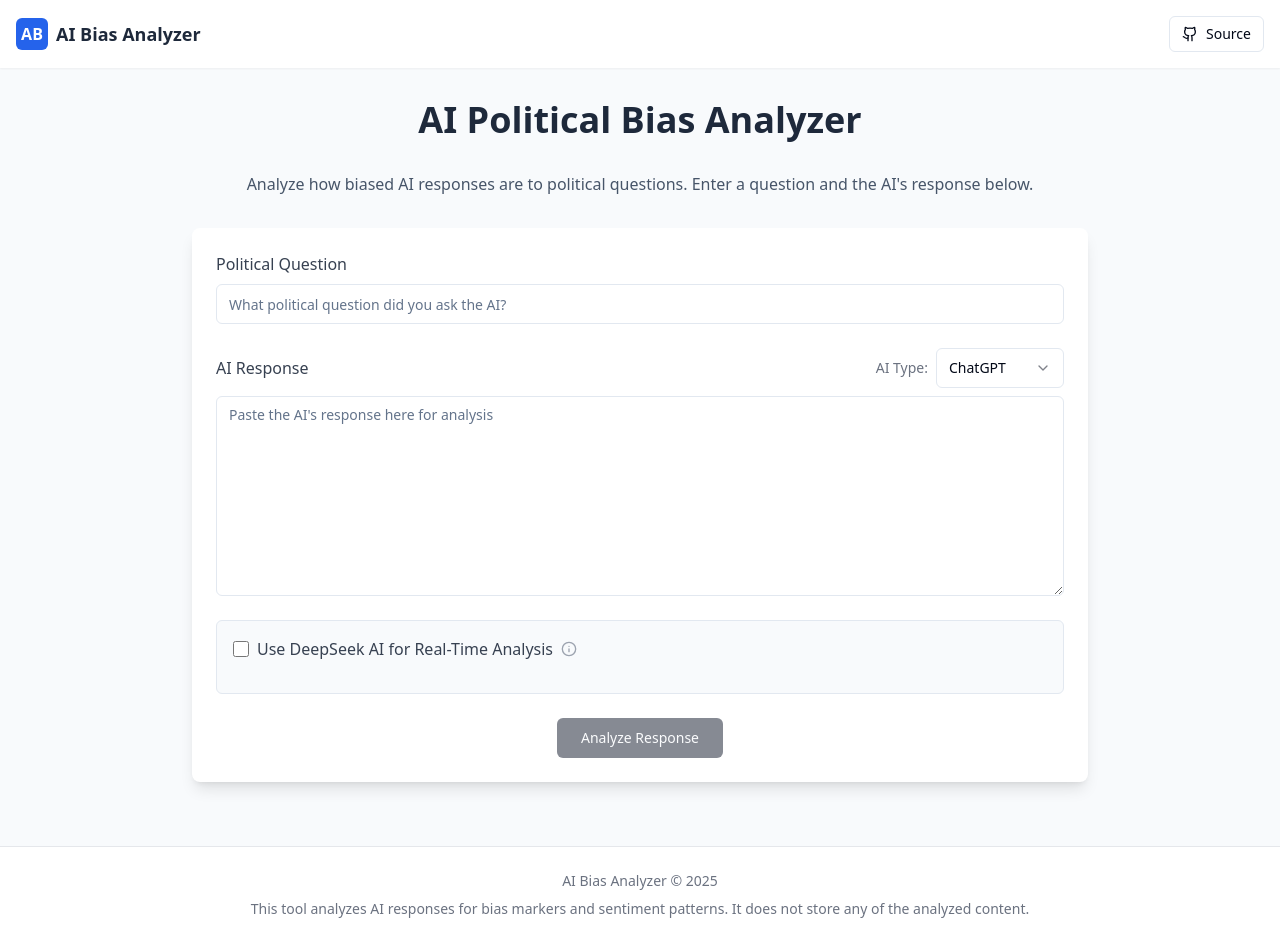
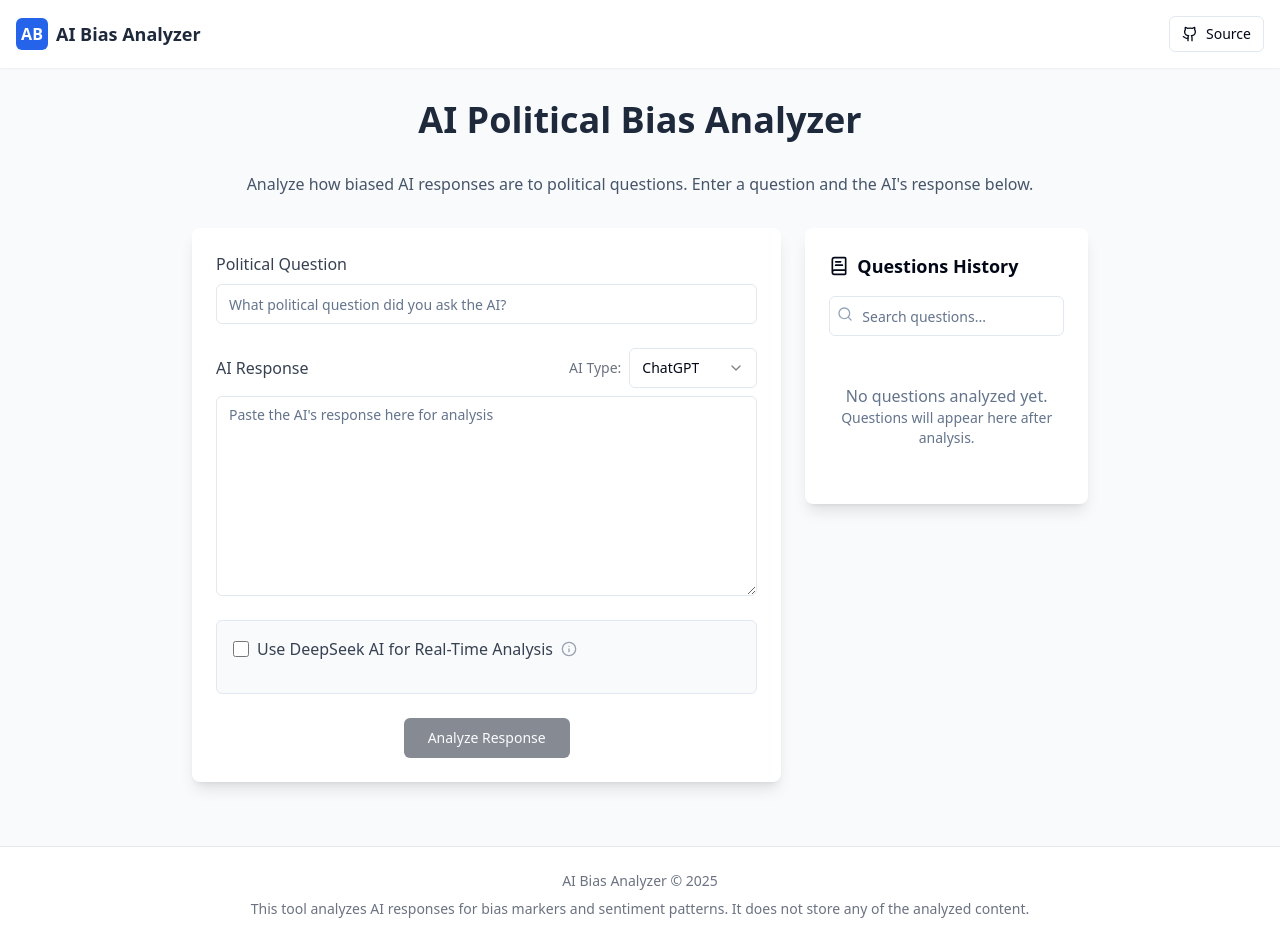
Before and after one commit to luzeyheremendy/argentinian-bias-analyzer, a React (Vite) app: page / in a window 1280 px wide. Built offline with nearby package versions, Linux system fonts and the light colour scheme.

Commit message:
Add question tracking
Store and display the questions asked for analysis.

```diff
--- /dev/null
+++ b/src/components/QuestionsHistory.tsx
@@ -0,0 +1,141 @@
+
+import { useState } from "react";
+import { formatDistanceToNow } from "date-fns";
+import { Button } from "@/components/ui/button";
+import { Tabs, TabsContent, TabsList, TabsTrigger } from "@/components/ui/tabs";
+import { Table, TableBody, TableCell, TableHead, TableHeader, TableRow } from "@/components/ui/table";
+import { Search, Clock, BookText } from "lucide-react";
+import { Input } from "@/components/ui/input";
+
+interface Question {
+  question: string;
+  aiType: string;
+  timestamp: Date;
+}
+
+interface QuestionsHistoryProps {
+  history: Question[];
+  onSelectQuestion: (question: Question) => void;
+}
+
+export const QuestionsHistory = ({ history, onSelectQuestion }: QuestionsHistoryProps) => {
+  const [searchTerm, setSearchTerm] = useState("");
+
+  const filteredHistory = history.filter(item =>
+    item.question.toLowerCase().includes(searchTerm.toLowerCase())
+  );
+
+  const getAiTypeBadgeColor = (aiType: string) => {
+    switch (aiType) {
+      case 'gpt':
+        return 'bg-green-100 text-green-800';
+      case 'grok':
+        return 'bg-purple-100 text-purple-800';
+      case 'claude':
+        return 'bg-blue-100 text-blue-800';
+      case 'gemini':
+        return 'bg-yellow-100 text-yellow-800';
+      case 'deepseek':
+        return 'bg-red-100 text-red-800';
+      default:
+        return 'bg-gray-100 text-gray-800';
+    }
+  };
+
+  return (
+    <div className="space-y-4">
+      <h2 className="font-semibold text-lg flex items-center">
+        <BookText className="mr-2 h-5 w-5" />
+        Questions History
+      </h2>
+
+      <div className="relative">
+        <Search className="absolute left-2 top-2.5 h-4 w-4 text-slate-400" />
+        <Input
+          placeholder="Search questions..."
+          className="pl-8"
+          value={searchTerm}
+          onChange={(e) => setSearchTerm(e.target.value)}
+        />
+      </div>
+
+      {history.length === 0 ? (
+        <div className="text-center py-8 text-slate-500">
+          <p>No questions analyzed yet.</p>
+          <p className="text-sm">Questions will appear here after analysis.</p>
+        </div>
+      ) : (
+        <Tabs defaultValue="list">
+          <TabsList className="grid w-full grid-cols-2">
+            <TabsTrigger value="list">List</TabsTrigger>
+            <TabsTrigger value="table">Table</TabsTrigger>
+          </TabsList>
+
+          <TabsContent value="list" className="mt-2">
+            <div className="space-y-2 max-h-[400px] overflow-y-auto pr-1">
+              {filteredHistory.map((item, index) => (
+                <div
+                  key={index}
+                  className="p-3 border rounded-md hover:bg-slate-50 cursor-pointer"
+                  onClick={() => onSelectQuestion(item)}
+                >
+                  <div className="flex justify-between items-start mb-1">
+                    <div className="font-medium truncate max-w-[70%]">{item.question}</div>
+                    <span className={`text-xs px-2 py-0.5 rounded-full ${getAiTypeBadgeColor(item.aiType)}`}>
+                      {item.aiType}
+                    </span>
+                  </div>
+                  <div className="text-xs text-slate-500 flex items-center">
+                    <Clock className="h-3 w-3 mr-1" />
+                    {formatDistanceToNow(item.timestamp, { addSuffix: true })}
+                  </div>
+                </div>
+              ))}
+            </div>
+          </TabsContent>
+
+          <TabsContent value="table" className="mt-2">
+            <div className="max-h-[400px] overflow-y-auto">
+              <Table>
+                <TableHeader>
+                  <TableRow>
+                    <TableHead>Question</TableHead>
+                    <TableHead>AI</TableHead>
+                    <TableHead>When</TableHead>
+                    <TableHead></TableHead>
+                  </TableRow>
+                </TableHeader>
+                <TableBody>
+                  {filteredHistory.map((item, index) => (
+                    <TableRow key={index}>
+                      <TableCell className="max-w-[140px] truncate">
+                        {item.question}
+                      </TableCell>
+                      <TableCell>
+                        <span className={`text-xs px-2 py-0.5 rounded-full ${getAiTypeBadgeColor(item.aiType)}`}>
+                          {item.aiType}
+                        </span>
+                      </TableCell>
+                      <TableCell className="text-xs">
+                        {formatDistanceToNow(item.timestamp, { addSuffix: true })}
+                      </TableCell>
+                      <TableCell>
+                        <Button
+                          variant="ghost"
+                          size="sm"
+                          onClick={() => onSelectQuestion(item)}
+                        >
+                          Use
+                        </Button>
+                      </TableCell>
+                    </TableRow>
+                  ))}
+                </TableBody>
+              </Table>
+            </div>
+          </TabsContent>
+        </Tabs>
+      )}
+    </div>
+  );
+};
--- a/src/pages/Index.tsx
+++ b/src/pages/Index.tsx
@@ -6,6 +6,7 @@ import { Header } from "@/components/Header";
 import { Footer } from "@/components/Footer";
 import { analysisService } from "@/services/analysisService";
 import { toast } from "@/components/ui/sonner";
+import { QuestionsHistory } from "@/components/QuestionsHistory";
 
 const Index = () => {
   const [aiResponse, setAiResponse] = useState("");
@@ -15,6 +16,11 @@ const Index = () => {
   const [useRealTimeAnalysis, setUseRealTimeAnalysis] = useState(false);
   const [results, setResults] = useState(null);
   const [isAnalyzing, setIsAnalyzing] = useState(false);
+  const [questionsHistory, setQuestionsHistory] = useState<Array<{
+    question: string;
+    aiType: string;
+    timestamp: Date;
+  }>>([]);
 
   const handleAnalyze = async () => {
     if (!aiResponse.trim()) return;
@@ -25,6 +31,15 @@ const Index = () => {
 
     setIsAnalyzing(true);
     try {
+      // Add current question to history
+      if (question.trim()) {
+        setQuestionsHistory(prev => [...prev, {
+          question: question,
+          aiType: aiType,
+          timestamp: new Date()
+        }]);
+      }
+
       const analysisResults = await analysisService.analyze({
         response: aiResponse,
         aiType,
@@ -60,6 +75,8 @@ const Index = () => {
             Analyze how biased AI responses are to political questions. Enter a question and the AI's response below.
           </p>
 
+          <div className="grid md:grid-cols-3 gap-6">
+            <div className="md:col-span-2">
               <div className="bg-white rounded-lg shadow-lg p-6 mb-8">
                 <Analytics
                   aiResponse={aiResponse}
@@ -83,6 +100,17 @@ const Index = () => {
                 </div>
               )}
             </div>
+
+            <div className="md:col-span-1">
+              <div className="bg-white rounded-lg shadow-lg p-6 sticky top-4">
+                <QuestionsHistory
+                  history={questionsHistory}
+                  onSelectQuestion={(q) => setQuestion(q.question)}
+                />
+              </div>
+            </div>
+          </div>
+        </div>
       </main>
 
       <Footer />
```
Lines whose indentation alone changed are shown as unchanged.
